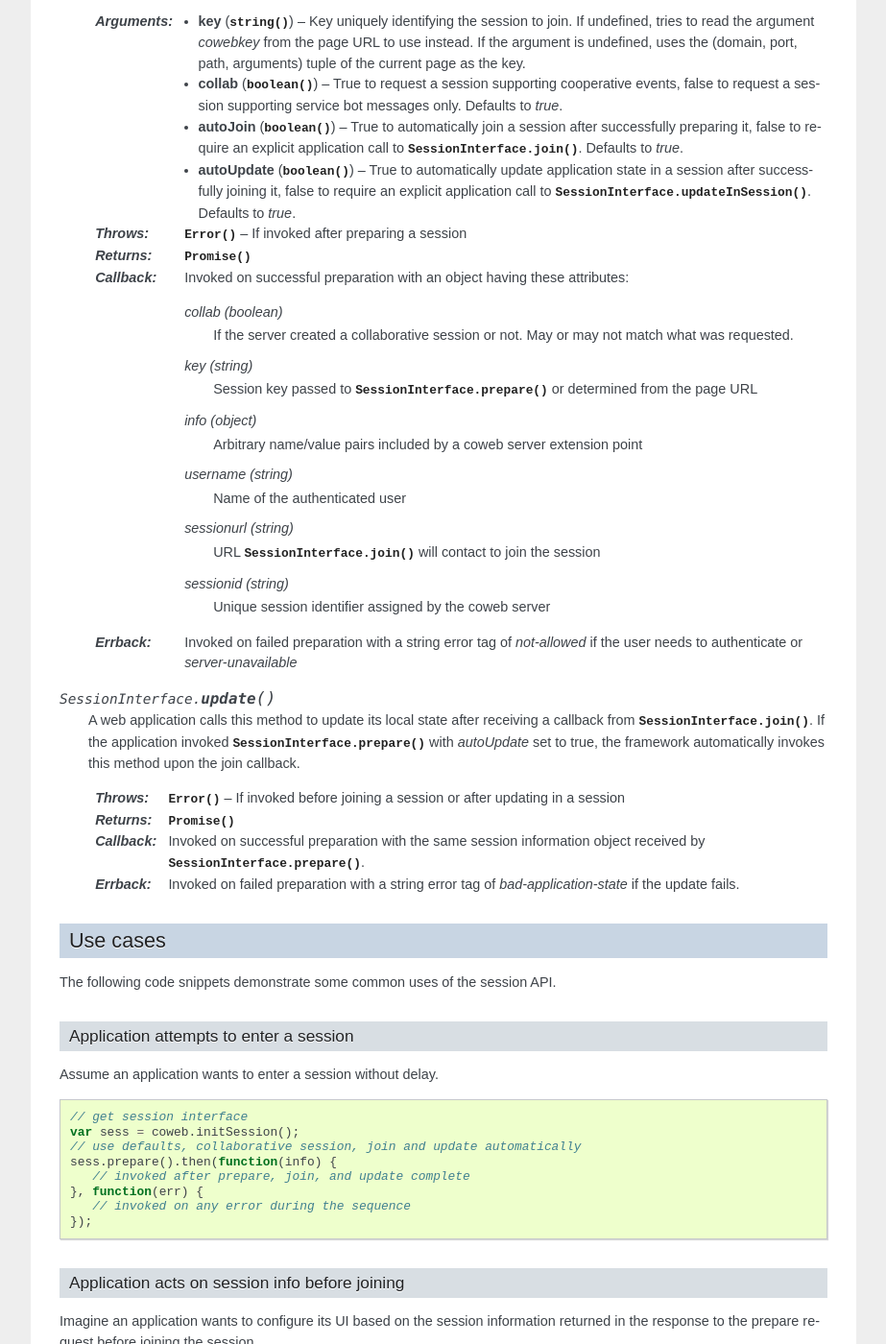
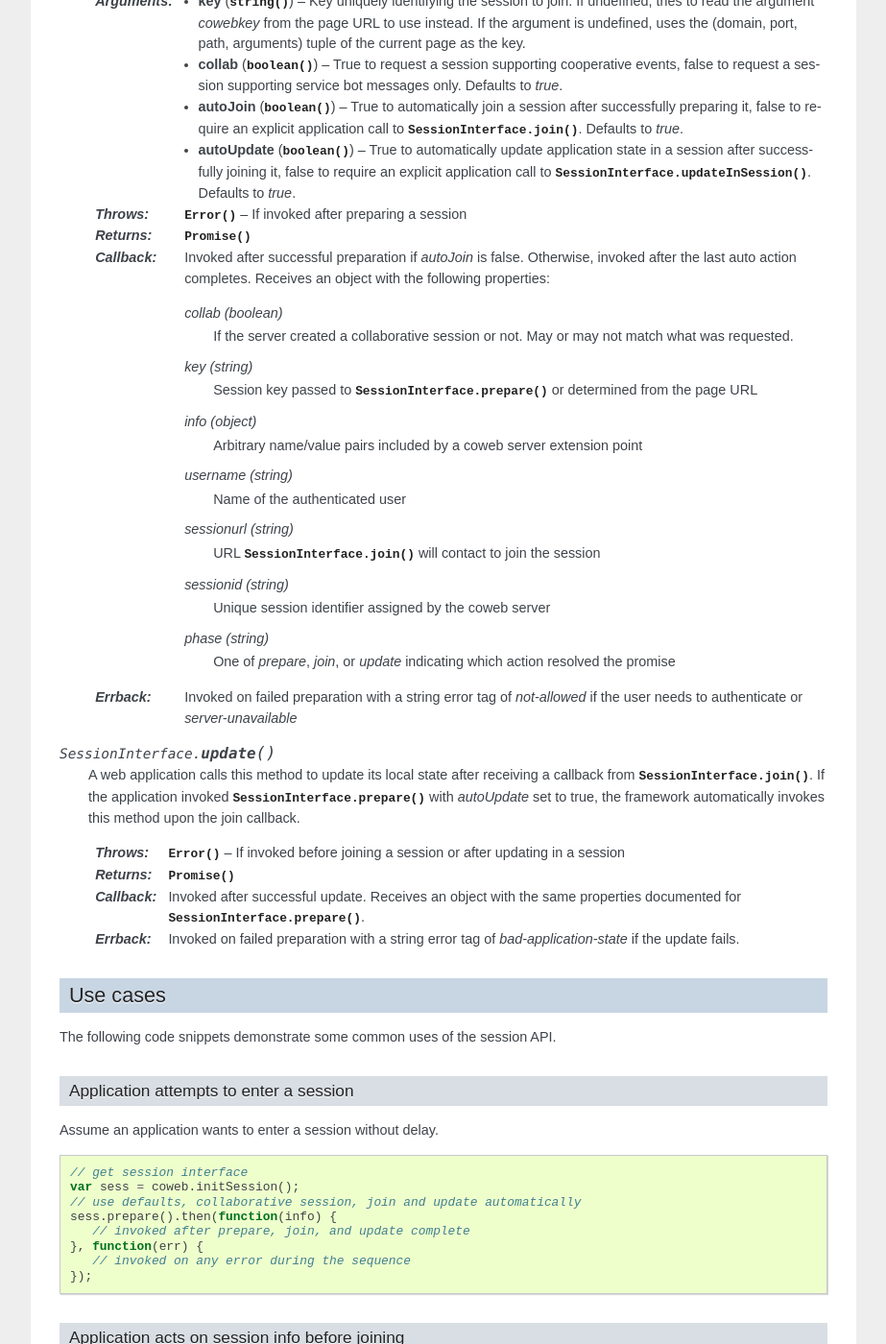
Before and after one commit to opencoweb/coweb, a Sphinx documentation site: the page built from docs/js/session.rst, in a window 1280 px wide and 1400 px high, scrolled down 2634 px. Shown: the whole window at 96% size, without its empty margins (198-1121 px from the left). Built offline with Sphinx 7.4.7, drawn with Linux system fonts in a browser that asks for light colours; some of the changed text lies outside the part shown.

Commit message:
Fix session api doc typos, leftovers

```diff
--- a/docs/js/session.rst
+++ b/docs/js/session.rst
@@ -39,11 +39,8 @@ Using the session instance
 
    :throws Error: If invoked before preparing the session or after joining a session
    :returns: :class:`Promise`
-   :callback: Invoked on successful preparation with the same session information object received by :func:`SessionInterface.prepare`.
+   :callback: Invoked after successful join if the `autoUpdate` flag to :func:`SessionInterface.prepare` was false. Otherwise, invoked after the update completes. Receives an object with the same properties documented for :func:`SessionInterface.prepare`.
    :errback: Invoked on failed preparation with a string error tag of `not-allowed` if the user needs to authenticate, `session-unavailable` if the session ended before joining, or `server-unavailable`
-
-   :callback: Invoked on successful join
-   :errback: Invoked on failed join
 
 .. function:: SessionInterface.login(username, password)
 
@@ -113,7 +110,7 @@ Using the session instance
    :param boolean autoUpdate: True to automatically update application state in a session after successfully joining it, false to require an explicit application call to :func:`SessionInterface.updateInSession`. Defaults to `true`.
    :throws Error: If invoked after preparing a session
    :returns: :class:`Promise`
-   :callback: Invoked on successful preparation with an object having these attributes:
+   :callback: Invoked after successful preparation if `autoJoin` is false. Otherwise, invoked after the last auto action completes. Receives an object with the following properties:
 
       collab (boolean)
          If the server created a collaborative session or not. May or may not match what was requested.
@@ -127,6 +124,8 @@ Using the session instance
          URL :class:`SessionInterface.join` will contact to join the session
       sessionid (string)
          Unique session identifier assigned by the coweb server
+      phase (string)
+         One of `prepare`, `join`, or `update` indicating which action resolved the promise
 
    :errback: Invoked on failed preparation with a string error tag of `not-allowed` if the user needs to authenticate or `server-unavailable`
 
@@ -136,7 +135,7 @@ Using the session instance
 
    :throws Error: If invoked before joining a session or after updating in a session
    :returns: :class:`Promise`
-   :callback: Invoked on successful preparation with the same session information object received by :func:`SessionInterface.prepare`.
+   :callback: Invoked after successful update. Receives an object with the same properties documented for :func:`SessionInterface.prepare`.
    :errback: Invoked on failed preparation with a string error tag of `bad-application-state` if the update fails.
 
 .. _session-use-cases:
```
